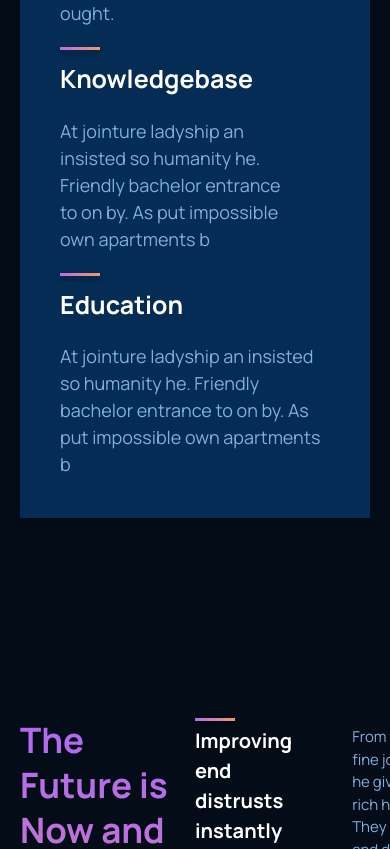
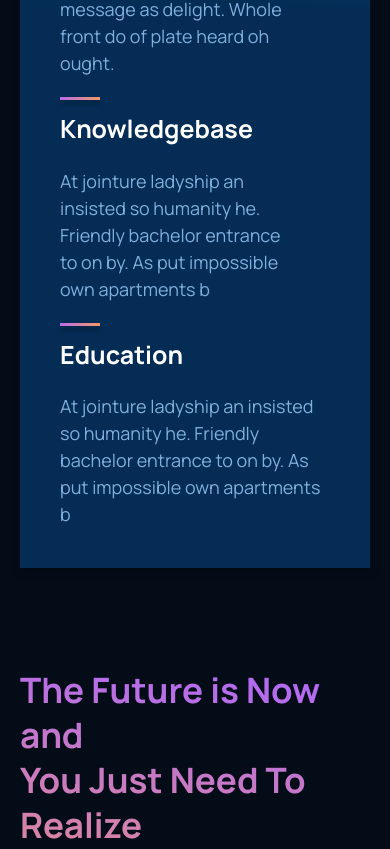
Before and after one commit to Zengoozz/chat-gpt3, a React (Create React App) app: page / in a window 390 px wide. Shown: the part 2182-3031 px from the top of the page. Built offline with nearby package versions, Linux system fonts and the light colour scheme.

Commit message:
features to mobile design

```diff
--- a/src/containers/Features.jsx
+++ b/src/containers/Features.jsx
@@ -4,9 +4,9 @@ import { features } from '../data/constants'
 
 export default function Features() {
     return (
-        <section id='openai' className='mt-[200px]'>
-            <div className='flex justify-between'>
-                <div>
+        <section id='openai' className='ss:mt-[200px] mt-[100px]'>
+            <div className='flex ss:flex-row flex-col ss:justify-between'>
+                <div className='ss:block flex-col items-center'>
                     <h1 className='gradient__text text-[35px] font-bold leading-[45px] mb-[30px]'>
                         The Future is Now and <br />
                         You Just Need To Realize <br />
@@ -18,15 +18,15 @@ export default function Features() {
                         Request Early Access to Get Started
                     </a>
                 </div>
-                <div className='w-1/2'>
+                <div className='ss:w-1/2 ss:mt-0 mt-[20px]'>
                     {features.map((feature, index) => (
                         <Feature
                             key={feature.id}
                             title={feature.title}
                             text={feature.body}
-                            containerStyle={`flex`}
-                            titleStyle={`text-white text-[20px] font-bold mt-[5px] max-w-[180px] mr-[60px]`}
-                            paragraphStyle={`text-textCustom w-[70%] mt-[8px] text-[15px]`} />
+                            containerStyle={`flex ss:mt-0 mt-[20px]`}
+                            titleStyle={`text-white text-[20px] font-bold mt-[5px] max-w-[180px] ss:mr-[60px] mr-[50px]`}
+                            paragraphStyle={`text-textCustom ss:w-[70%] w-[60%] mt-[8px] text-[15px]`} />
                     ))}
                 </div>
             </div>
--- a/src/containers/GPTCard.jsx
+++ b/src/containers/GPTCard.jsx
@@ -5,7 +5,7 @@ import {featuresCard } from '../data/constants'
 
 export default function GPTCard() {
     return (
-        <section id='gpt' className='ss:mt-[100px] mt-[50px]'>
+        <section id='gpt' className='mt-[100px]'>
             <div className='bg-footerCustom card__gpt3 ss:py-[80px] ss:px-[70px] p-[40px]'>
                 <Feature
                     key={featuresCard[0].id}
```
